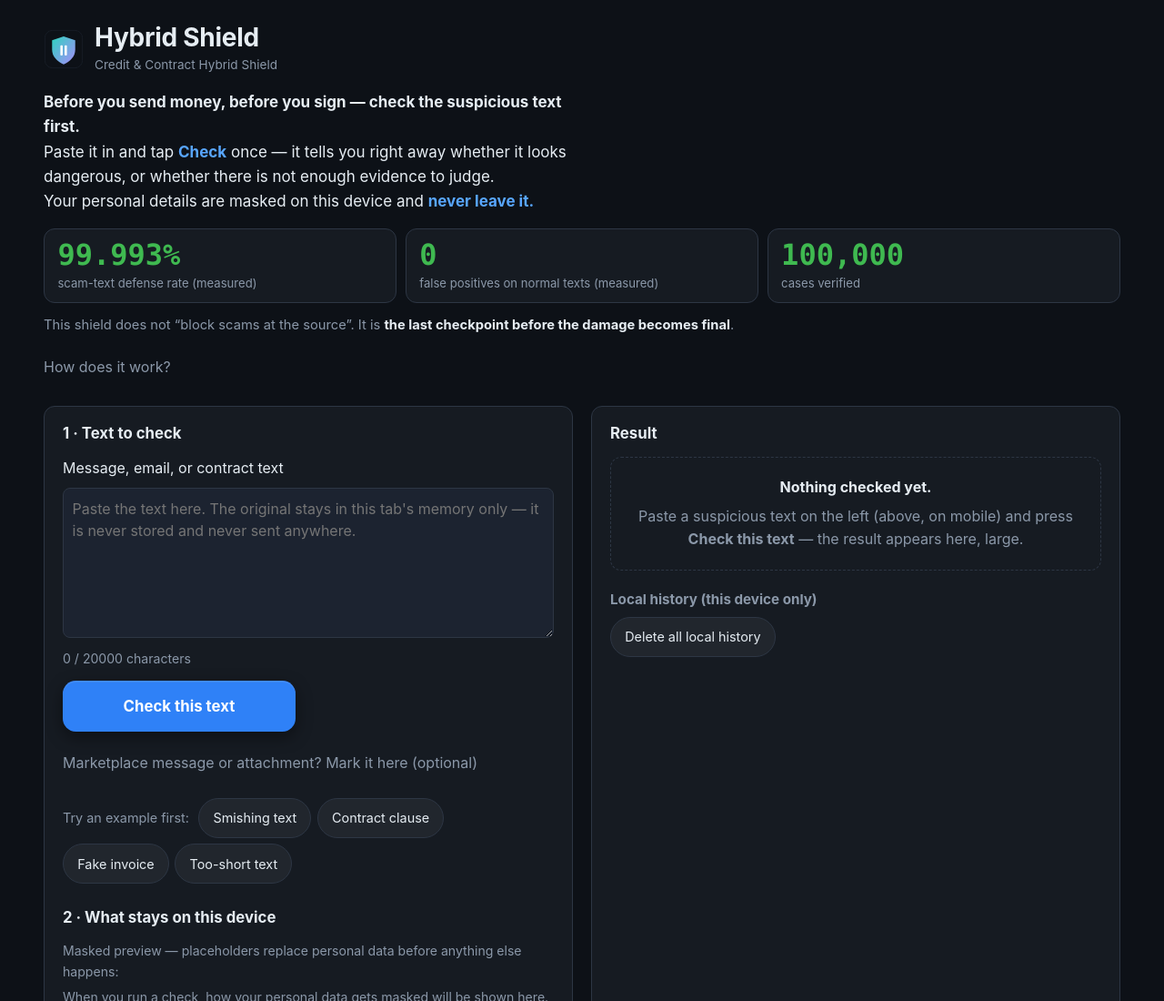
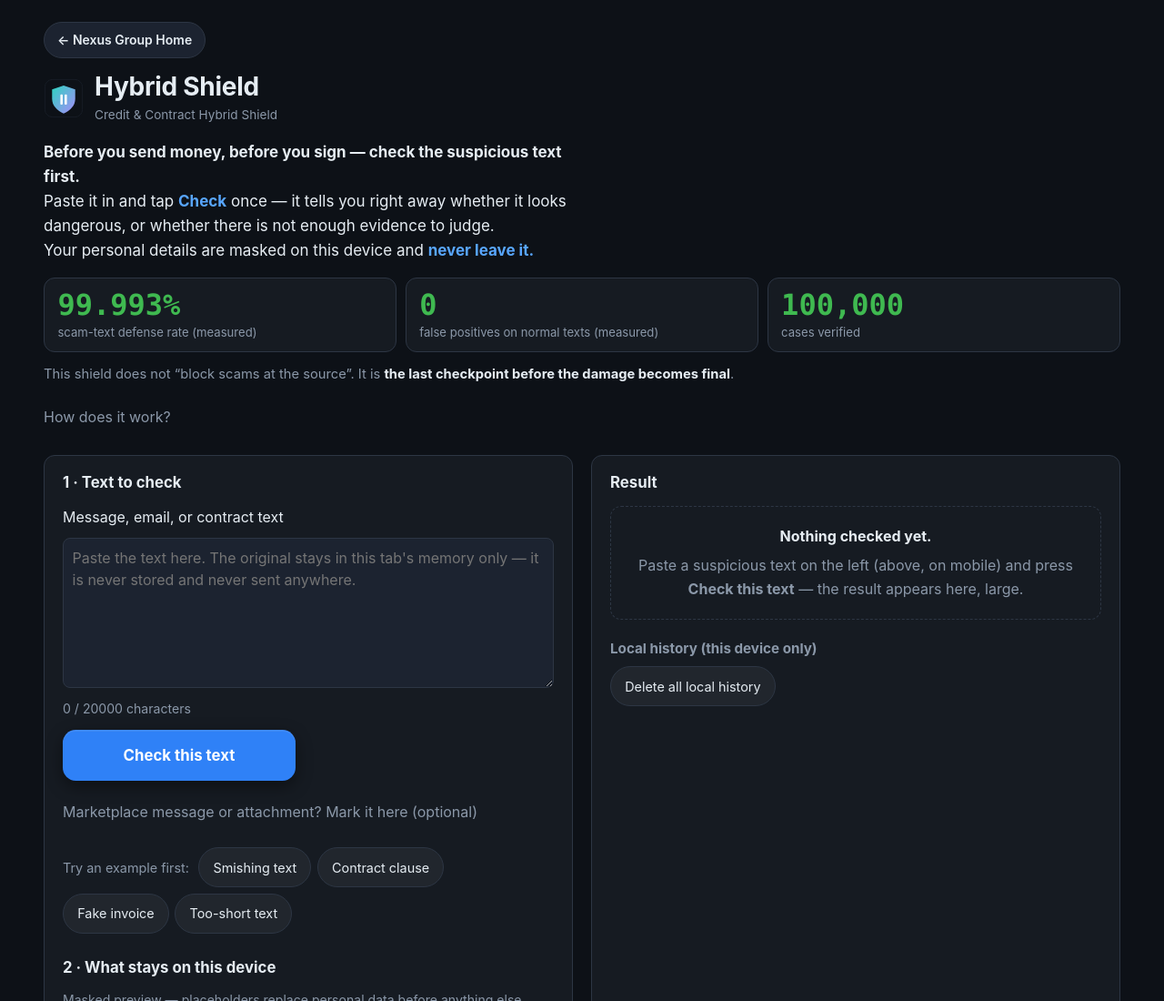
Before and after one commit to woojuhanul-ops/ondevice-first, a plain HTML site: page public/index.html in a window 1280 px wide. Shown: the top 1100 px of the page at 91% size. Drawn offline with Linux system fonts and the light colour scheme.

Commit message:
Add back-to-home navigation button linking to Nexus Group homepage (commander request, 2026-11-25)

```diff
--- a/public/index.html
+++ b/public/index.html
@@ -27,6 +27,9 @@
 <body>
   <main class="shell">
     <header>
+      <nav class="top-nav" aria-label="Nexus Group">
+        <a class="home-link" href="https://nexus-2e23d.web.app/">&#8592; Nexus Group Home</a>
+      </nav>
       <div class="brand">
         <img class="brand-mark" src="icons/icon.svg" alt="" width="44" height="44" />
         <div>
--- a/public/styles.css
+++ b/public/styles.css
@@ -221,3 +221,13 @@ textarea:focus { border-color: var(--accent); outline: none; box-shadow: 0 0 0 3
 @media (prefers-reduced-motion: reduce) {
   * { transition: none !important; animation: none !important; }
 }
+
+/* Back-to-home navigation (added 2026-11-25) */
+.top-nav { margin: 0 0 14px; }
+.home-link {
+  display: inline-flex; align-items: center; gap: 6px;
+  padding: 8px 14px; border: 1px solid var(--line); border-radius: 999px;
+  background: var(--panel-2); color: var(--text);
+  font-size: 14px; font-weight: 600; text-decoration: none;
+}
+.home-link:hover, .home-link:focus-visible { border-color: var(--accent-strong); color: var(--accent-strong); }
```
